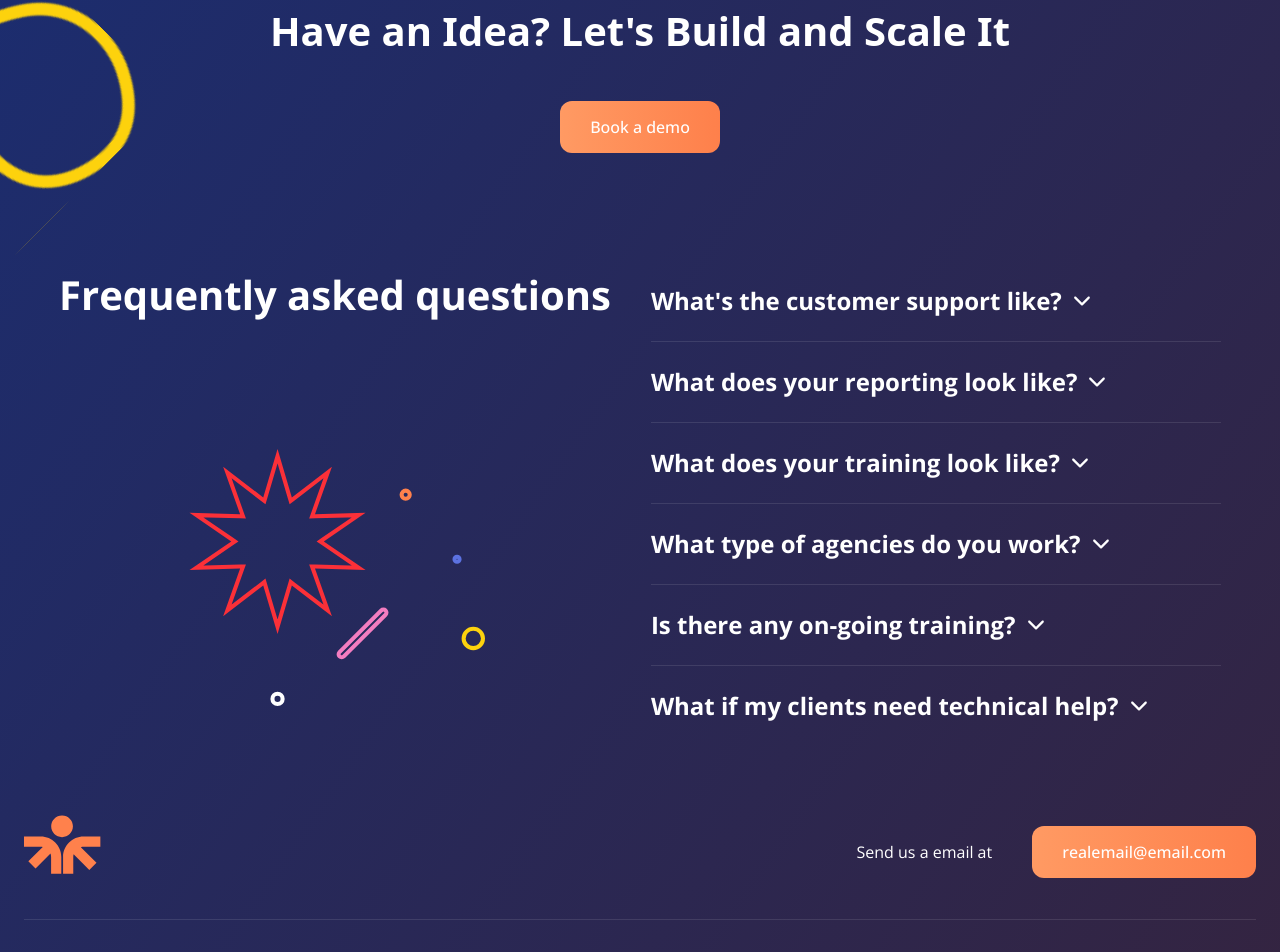
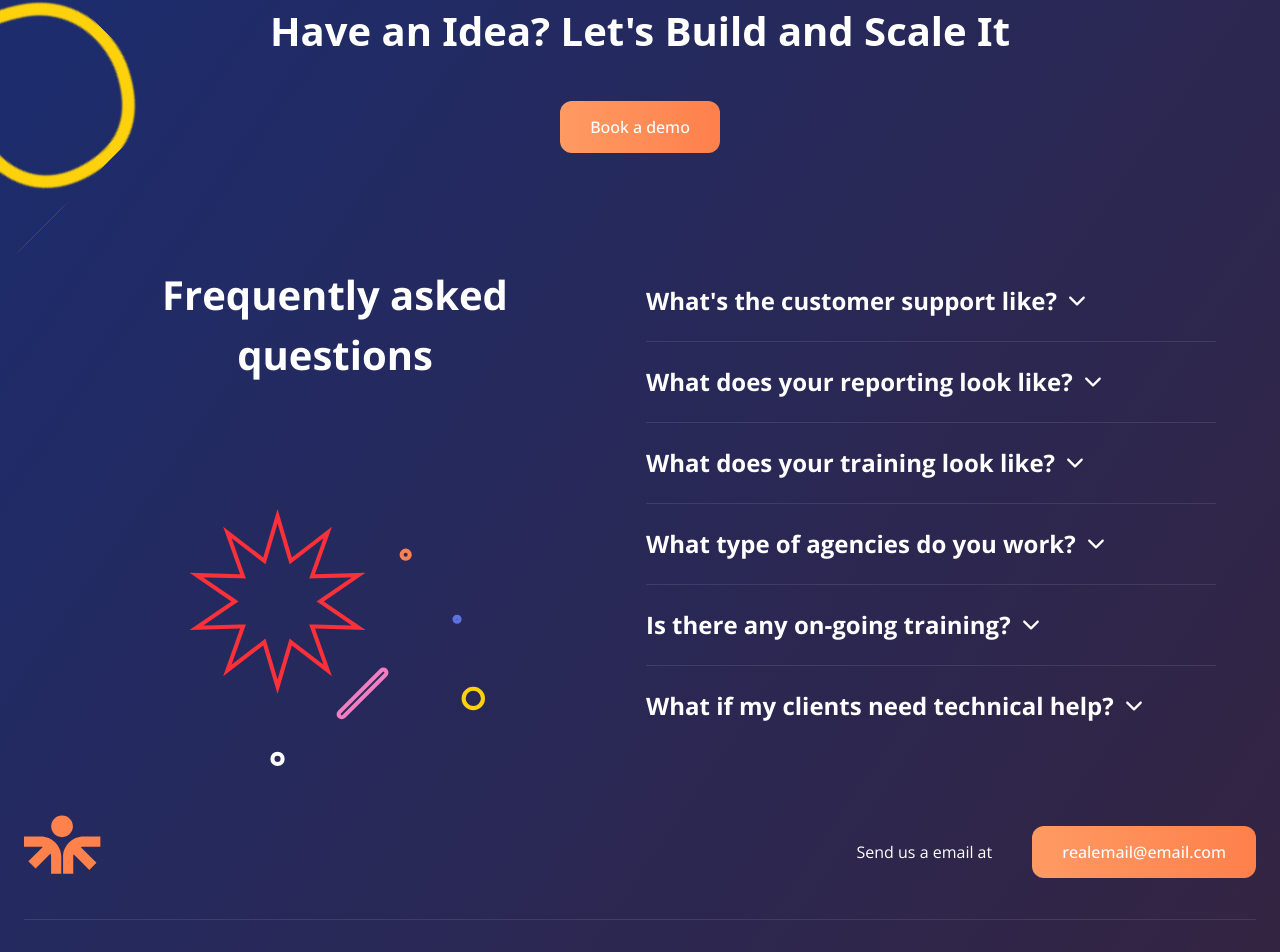
Before and after one commit to Leo-Cata/Network-Agency, a React (Vite) app: page / in a window 1280 px wide. Shown: the part 6754-7706 px from the top of the page. Built offline with nearby package versions, Linux system fonts and the light colour scheme.

Commit message:
faq wrapped

```diff
--- a/src/App.tsx
+++ b/src/App.tsx
@@ -37,8 +37,8 @@ function App() {
         <Wrapper>
           <Carousel />
           <CTA />
+          <Faq />
         </Wrapper>
-        <Faq />
         <Footer />
       </BottomGradient>
     </div>
--- a/src/components/Faq.tsx
+++ b/src/components/Faq.tsx
@@ -4,9 +4,9 @@ import FaqAccordion from './FaqAccordion';
 
 const Faq = () => {
   return (
-    <div className="block items-baseline justify-center px-6 py-10 lg:flex lg:space-x-10 2xl:flex 2xl:space-x-28 2xl:px-32">
+    <div className="block items-baseline justify-center py-10 lg:flex lg:space-x-10 2xl:flex 2xl:space-x-28">
       <div className="flex flex-col lg:space-y-24">
-        <h1 className="pb-7 font-openSans text-[40px] font-semibold text-white">
+        <h1 className="pb-7 font-openSans text-[40px] font-semibold text-white sm:text-center">
           Frequently asked questions
         </h1>
         <img src={starsFaq} alt="" className="w-[300px] self-center" />
```
